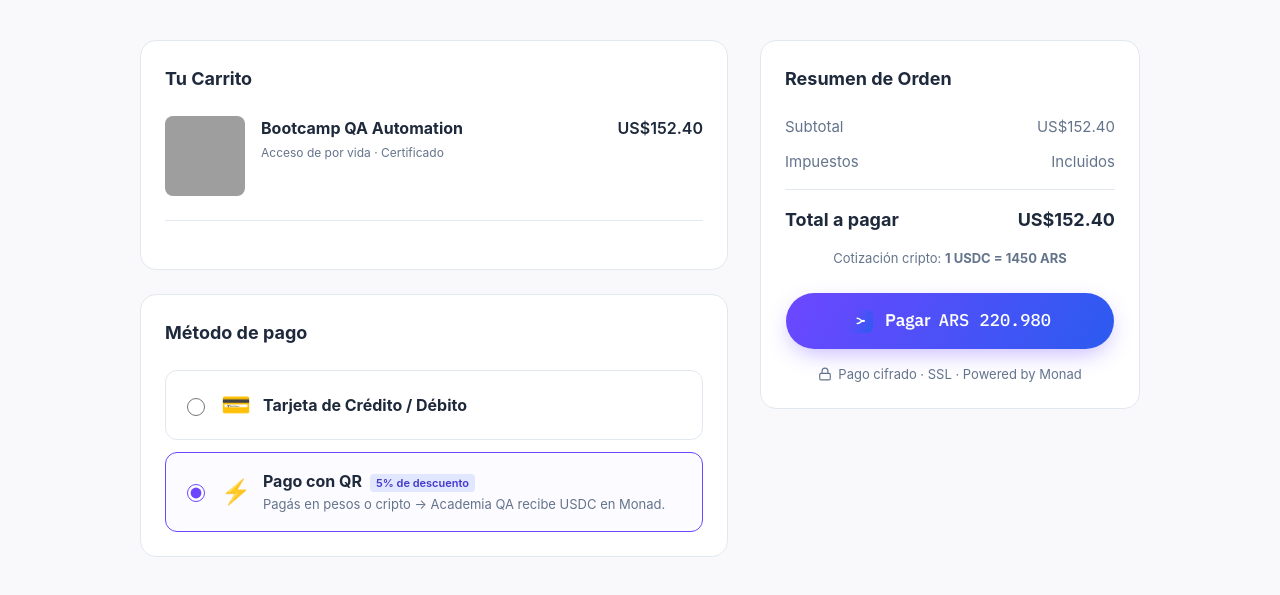
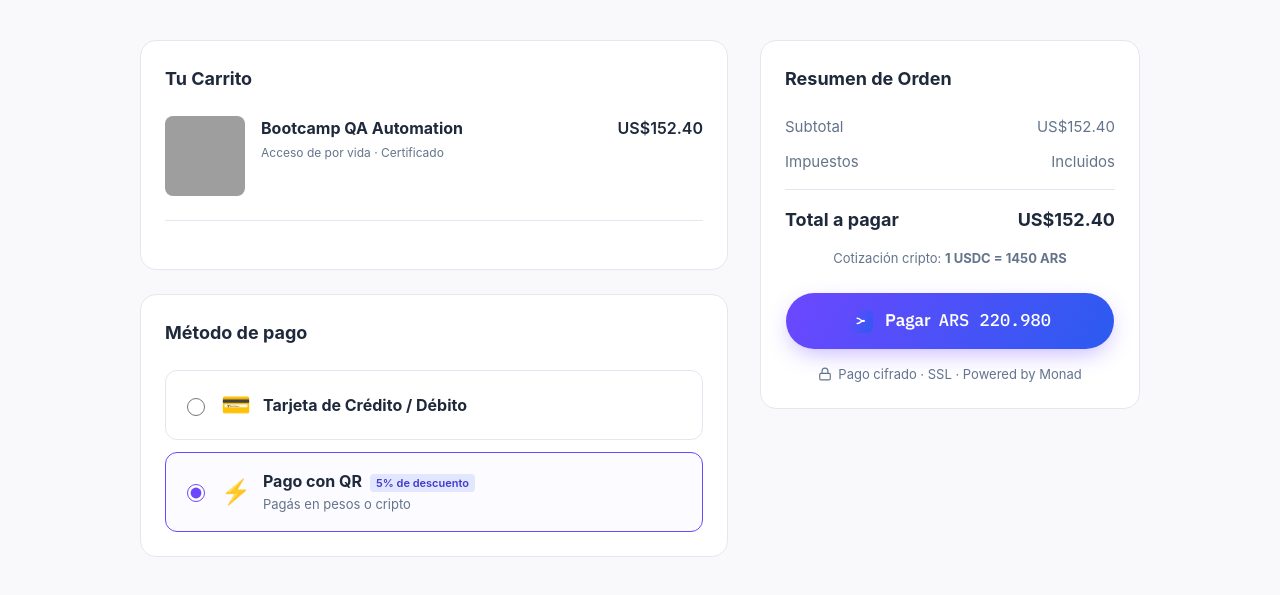
Before and after one commit to Simonethg/monadpaybutton, a plain HTML site: page frontend/checkout.html in a window 1280 px wide. Shown: the part 67-662 px from the top of the page. Drawn offline with Linux system fonts and the light colour scheme; grey boxes are pictures that could not be loaded.

Commit message:
UI: Ajustes finales en textos de checkout y modal

```diff
--- a/frontend/btn.js
+++ b/frontend/btn.js
@@ -41,8 +41,8 @@
       error: "No se pudo. Reintentar",
       chooseTitle: "¿Cómo querés pagar?",
       chooseSub: "Pagues como pagues, el comercio recibe USDC en Monad.",
-      fiatBtn: "Pesos · QR de MercadoPago",
-      cryptoBtn: "Cripto · Wallet",
+      fiatBtn: "QR MercadoPago",
+      cryptoBtn: "QR cripto",
       qrConfirm: "Ya escaneé · confirmar",
       walletNote: "Conectá tu wallet para pagar con cripto.",
       step1: "Confirmando pago",
--- a/frontend/checkout.html
+++ b/frontend/checkout.html
@@ -225,7 +225,7 @@
             <span class="payment-method-icon" aria-hidden="true">⚡</span>
             <div>
               <strong>Pago con QR</strong><span class="badge-new">5% de descuento</span>
-              <span class="payment-method-desc">Pagás en pesos o cripto → Academia QA recibe USDC en Monad.</span>
+              <span class="payment-method-desc">Pagás en pesos o cripto</span>
             </div>
           </label>
 
```
